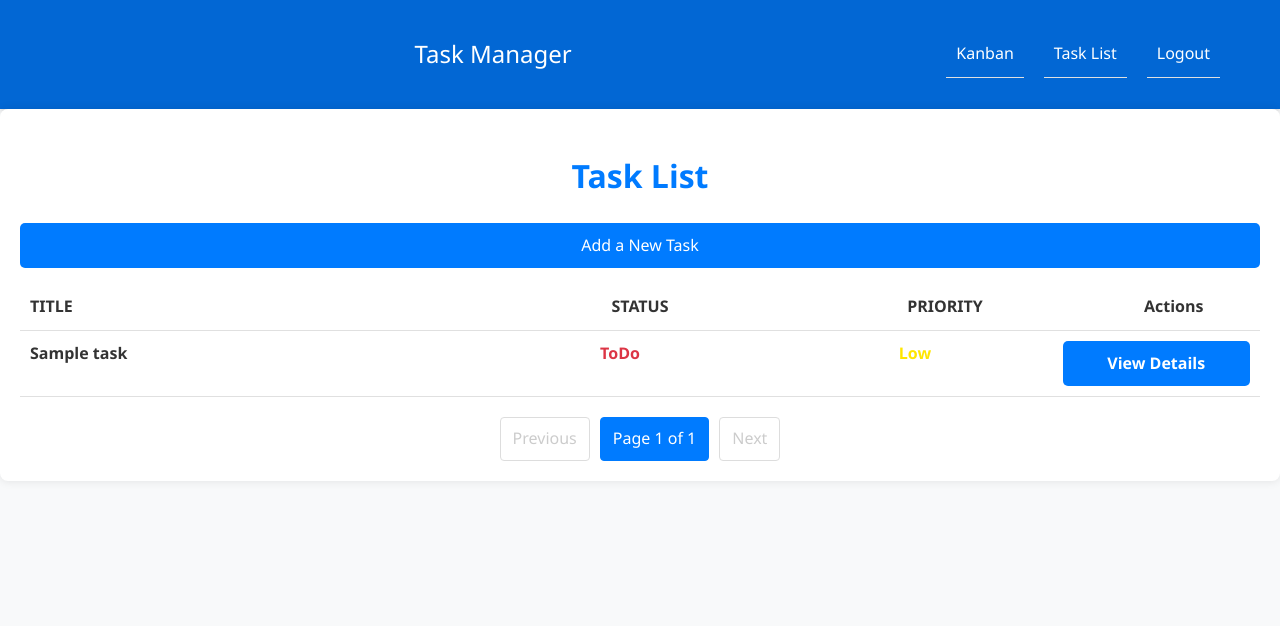
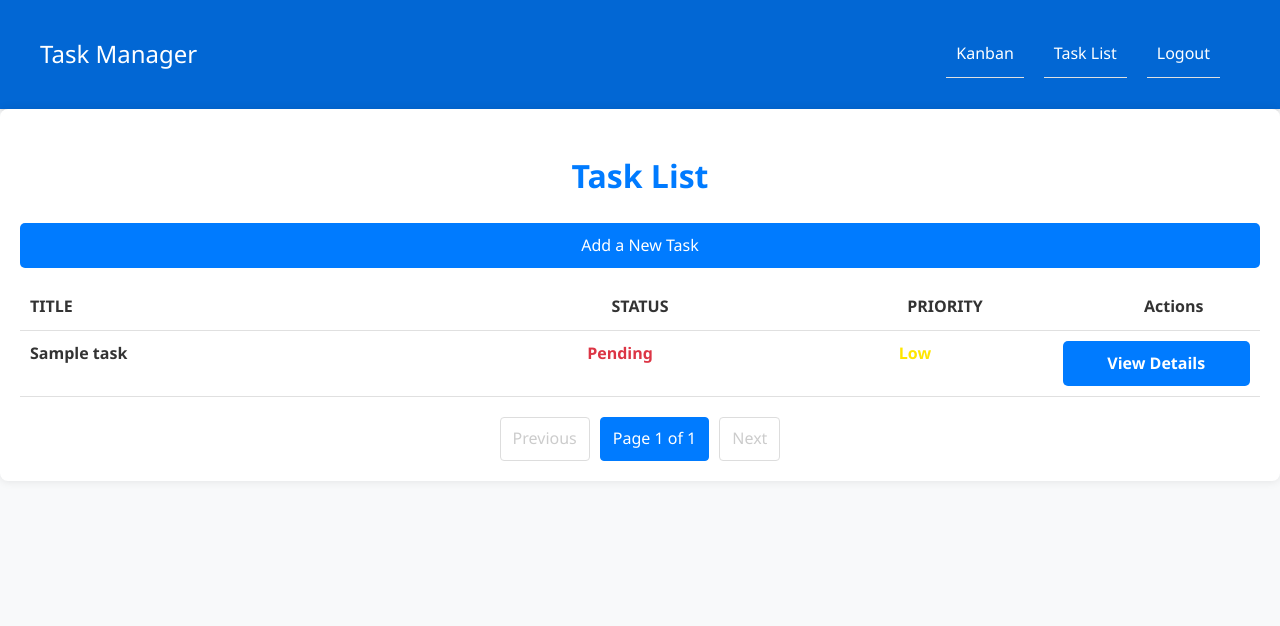
Before and after one commit to rodrigoserra04/Django, a Django app: page /tasks/ in a window 1280 px wide. Shown: the top 626 px of the page. Run offline with Django 5.2, Linux system fonts and the light colour scheme; a user stored in the database is signed in; tables that the repository leaves empty hold one stand-in row (values such as "Sample post").

Commit message:
Updating Views, Templates and some styles

```diff
--- a/todo/forms.py
+++ b/todo/forms.py
@@ -10,5 +10,5 @@ class TaskForm(forms.ModelForm):
         }
     def __init__(self, *args, **kwargs):
         super().__init__(*args, **kwargs)
-        self.fields['status'].initial = 'ToDo'
+        self.fields['status'].initial = 'Pending'
         self.fields['status'].widget = forms.HiddenInput()
--- a/todo/models.py
+++ b/todo/models.py
@@ -4,7 +4,7 @@ from django.utils import timezone
 
 class Task(models.Model):
     STATUS_CHOICES = (
-        ('ToDo', 'To Do'),
+        ('Pending', 'Pending'),
         ('Doing', 'Doing'),
         ('Done', 'Done'),
     )
@@ -18,8 +18,8 @@ class Task(models.Model):
     title = models.CharField(max_length=100)
     description = models.TextField()
     ai_description = models.TextField(blank=True, null=True)
-    status = models.CharField(max_length=10, choices=STATUS_CHOICES, default='ToDo')
-    priority = models.CharField(max_length=10, choices=PRIORITY_CHOICES, default='Medium')
+    status = models.CharField(max_length=10, choices=STATUS_CHOICES, default='Pending')
+    priority = models.CharField(max_length=10, choices=PRIORITY_CHOICES, default='Low')
     user = models.ForeignKey(User, on_delete=models.CASCADE, blank=True, null=True)
     due_date = models.DateField(blank=True, null=True)
     created_at = models.DateTimeField(default=timezone.now)
--- a/todo/static/css/styles.css
+++ b/todo/static/css/styles.css
@@ -42,6 +42,17 @@ body {
     text-decoration: none;
     display: block;
     margin: 0 auto;
+    width: fit-content;
+}
+
+.logo2 {
+    font-size: 1.5rem;
+    color: #fff;
+    cursor: pointer;
+    text-align: center;
+    text-decoration: none;
+    display: block;
+    margin: 0;
     width: fit-content;
 }
 
--- a/todo/templates/kanban/kanbantable.html
+++ b/todo/templates/kanban/kanbantable.html
@@ -53,7 +53,7 @@
 </head>
 <body>
     <div class="kanban-container container">
-        <div class="column" ondrop="drop(event)" ondragover="allowDrop(event)" data-status="ToDo">
+        <div class="column" ondrop="drop(event)" ondragover="allowDrop(event)" data-status="Pending">
             <h2>To Do</h2>
             <ul class="task-list" id="todo-list" ondragover="allowDrop(event)" ondrop="drop(event)">
                 {% for task in todo_tasks %}
--- a/todo/templates/navbar.html
+++ b/todo/templates/navbar.html
@@ -12,7 +12,7 @@
 
     <nav class="navbar">
         <div class="container">
-            <a class="logo" href="{% url 'Home Page' %}">Task Manager</a>
+            <a class="{% if request.path == '/' %}logo{% else %}logo2{% endif %}" href="{% url 'Home Page' %}">Task Manager</a>
             <ul class="nav-links">
                 {% if user.is_authenticated %}
                 <li><a href="{% url 'kanban' %}">Kanban</a></li>
--- a/todo/templates/todo/create_task.html
+++ b/todo/templates/todo/create_task.html
@@ -91,7 +91,7 @@
                     <label for="id_due_date">Due Date:</label>
                     {{ form.due_date }}
                 </div>
-                <input type="hidden" name="status" value="ToDo">
+                <input type="hidden" name="status" value="Pending">
                 <button type="submit">Add Task</button>
             </form>
             <a href="{% url 'task_list' %}" class="back-link">Back to List</a>
--- a/todo/templates/todo/task_detail.html
+++ b/todo/templates/todo/task_detail.html
@@ -128,7 +128,7 @@
 
             <label for="status">Status:</label>
             <select id="status" name="status" value="{{ task.status }}" required>
-                <option value="ToDo" {% if task.status == 'ToDO' %}selected{% endif %}>Pending</option>
+                <option value="Pending" {% if task.status == 'Pending' %}selected{% endif %}>Pending</option>
                 <option value="Doing" {% if task.status == 'Doing' %}selected{% endif %}>In Progress</option>
                 <option value="Done" {% if task.status == 'Done' %}selected{% endif %}>Done</option>
             </select>
--- a/todo/templates/todo/task_list.html
+++ b/todo/templates/todo/task_list.html
@@ -4,7 +4,7 @@
 <head>
     <meta charset="UTF-8">
     <meta name="viewport" content="width=device-width, initial-scale=1.0">
-    <title>ToDo List</title>
+    <title>Task List</title>
     <link rel="stylesheet" href="{% static 'css/styles.css' %}">
     <style>
         h1 {
--- a/todo/templates/todo/task_listComponent.html
+++ b/todo/templates/todo/task_listComponent.html
@@ -5,7 +5,7 @@
 <head>
     <meta charset="UTF-8">
     <meta name="viewport" content="width=device-width, initial-scale=1.0">
-    <title>ToDo List</title>
+    <title>Task List</title>
     <link rel="stylesheet" href="{% static 'css/styles.css' %}">
     <style>
         .task-container {
--- a/todo/views.py
+++ b/todo/views.py
@@ -45,7 +45,6 @@ def create_task(request):
         form = TaskForm()
     return render(request, 'todo/create_task.html', {'form': form})
 
-
 def signup(request):
     if request.method == 'POST':
         form = UserCreationForm(request.POST)
@@ -66,7 +65,7 @@ def homepage(request):
 def kanban(request):
     tasks = Task.objects.all()
 
-    todo_tasks = tasks.filter(status='ToDo')
+    todo_tasks = tasks.filter(status='Pending')
     doing_tasks = tasks.filter(status='Doing')
     done_tasks = tasks.filter(status='Done')
 
@@ -91,7 +90,7 @@ def update_task_status(request):
             task.status = new_status
             task.save()
 
-            todo_tasks = Task.objects.filter(status='ToDo')
+            todo_tasks = Task.objects.filter(status='Pending')
             doing_tasks = Task.objects.filter(status='Doing')
             done_tasks = Task.objects.filter(status='Done')
 
```
Also changed, not shown: todo/migrations/0005_alter_task_priority_alter_task_status.py (added).
